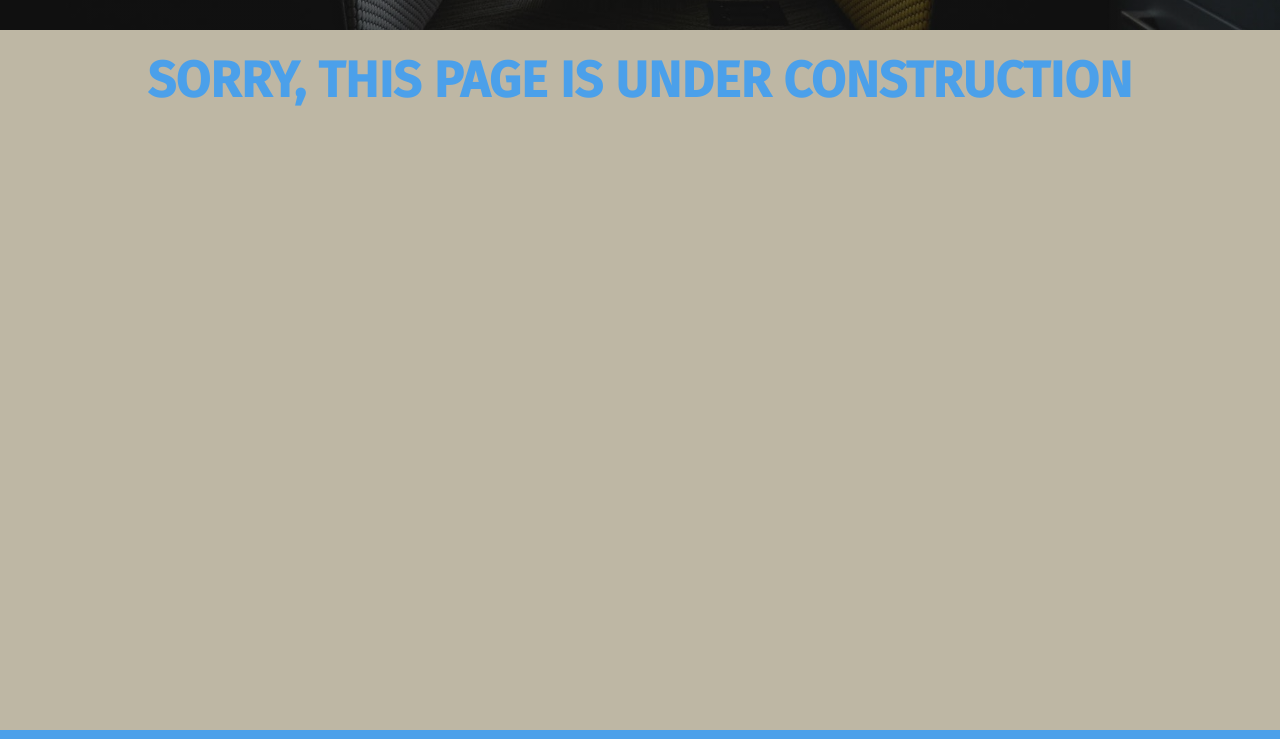
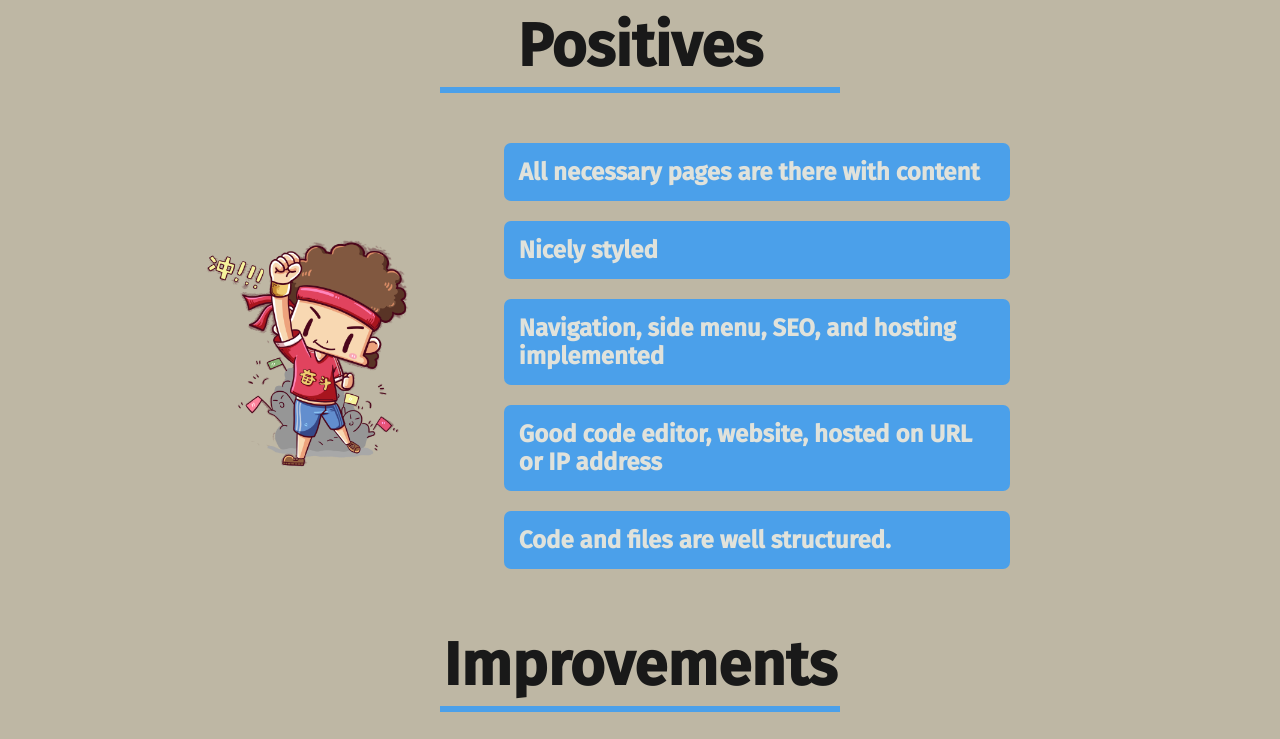
Before and after one commit to geor0014/geor0014.github.io, a plain HTML site: page website-asignment/blog-posts/first-fb.html in a window 1280 px wide. Shown: the part 760-1499 px from the top of the page. Drawn offline with Linux system fonts and the light colour scheme.

Commit message:
final touches

```diff
--- a/website-asignment/blog-posts/first-fb.html
+++ b/website-asignment/blog-posts/first-fb.html
@@ -104,9 +104,33 @@
 
       <!-- PARAGRAPTH 2 -->
       <section class="item para-2">
-          <div class="experience">
-              <h2 class="experience-header">SORRY, THIS PAGE IS UNDER CONSTRUCTION</h2>
-              <p class="experience-text"></p>
+          <div class="feedback-container">
+
+            <h2 class="feedback-header">Positives</h2>
+            <div class="fw-underline"></div>
+            <div class="positives">
+              <div class="feedback-img"> <img src="./images/happy.png" alt="" class="feedback-pic"></div>
+              <ul class="feedback-text">
+                <li class="feedback-text-item"> All necessary pages are there with content</li>
+                <li class="feedback-text-item"> Nicely styled</li>
+                <li class="feedback-text-item"> Navigation, side menu, SEO, and hosting implemented </li>
+                <li class="feedback-text-item"> Good code editor, website, hosted on URL or IP address</li>
+                <li class="feedback-text-item"> Code and files are well structured.</li>
+              </ul>
+            </div>
+
+            <h2 class="feedback-header">Improvements</h2>
+            <div class="fw-underline"></div>
+            <div class="negatives">
+              <div class="feedback-img"> <img src="./images/improvement.png" alt="" class="feedback-pic"></div>
+              <ul class="feedback-text">
+                <li class="feedback-text-item"> Mind code duplication</li>
+                <li class="feedback-text-item"> Careful with text over images. Might become difficult to read. </li>
+                <li class="feedback-text-item"> Social media not linked. </li>
+                <li class="feedback-text-item"> Put JS in external file. </li>
+                <li class="feedback-text-item"> Story did not appear to be well prepared.</li>
+              </ul>
+            </div>
             </div>
       </section>
       <!-- END OF PARAGRAPTH 2 -->
--- a/website-asignment/blog-posts/styles/first-fb.css
+++ b/website-asignment/blog-posts/styles/first-fb.css
@@ -66,21 +66,41 @@
 
 
 /* PARA-2 */
-.experience {
+.feedback-container {
   display: grid;
   grid-template-columns: 1fr;
 }
-.experience-header {
+.feedback-header {
+  display: block;
   text-align: center;
-  padding: 20px;
-  font-size: 50px;
-  color: var(--mainBlue);
+  font-size: 60px;
+  /* padding: 10px 0; */
+  color: var(--dark);
+  margin-top: 40px;
 }
-.experience-text {
-  width: 100%;
-  text-align: center;
-  padding: 40px 120px;
-  display: inline;
-  font-size: 25px;
+.fw-underline {
+  width: 400px;
+  border: 3px solid var(--mainBlue);
+  /* places it in the center */
+  margin: 5px auto 30px auto;
 }
+.feedback-text-item {
+  color: var(--mainWhite);
+  width: 80%;
+  background: var(--mainBlue);
+  border-radius: 7px;
+  padding: 15px;
+  margin: 20px 0px 20px 0px;
+}
+.positives,
+.negatives {
+  display: flex;
+  align-items: center;
+  justify-content: center;
+}
+.feedback-pic {
+  width: 300px;
+  margin: 30px;
+}
+
 /* END OF PARA-2 */
--- a/website-asignment/blog-posts/styles/study-choice.css
+++ b/website-asignment/blog-posts/styles/study-choice.css
@@ -83,7 +83,7 @@
 /* end of section title */
 
 .hobbies-section {
-  background: var(--mainWhite);
+  background: var(--mainGrey);
   padding: 3rem 0;
 }
 .hobbies__center {
@@ -116,6 +116,9 @@
   margin-top: 1rem;
   margin-bottom: 1rem;
   letter-spacing: 0.2rem;
+  color: var(--mainBlue);
+}
+.hobbies__single-hobby:hover .hobbies__single-hobby-title {
   color: var(--mainYellow);
 }
 
--- a/website-asignment/blog-posts/styles/swot-a.css
+++ b/website-asignment/blog-posts/styles/swot-a.css
@@ -23,7 +23,6 @@
 .para-2 {
   grid-area: para-2;
   height: 100%;
-  background-color: var(--mainGrey);
 }
 .sidebar {
   grid-area: sidebar;
@@ -84,7 +83,7 @@
 /* end of section title */
 
 .hobbies-section {
-  background: var(--mainWhite);
+  background-color: #beb7a4;
   padding: 3rem 0;
 }
 .hobbies__center {
@@ -117,6 +116,9 @@
   margin-top: 1rem;
   margin-bottom: 1rem;
   letter-spacing: 0.2rem;
+  color: var(--mainBlue);
+}
+.hobbies__single-hobby:hover .hobbies__single-hobby-title {
   color: var(--mainYellow);
 }
 
```
Also changed, not shown: website-asignment/blog.html (+1 -1 lines), website-asignment/blog-posts/images/happy.png (added), website-asignment/blog-posts/images/happy2.png (added), website-asignment/blog-posts/images/improvement.png (added).
